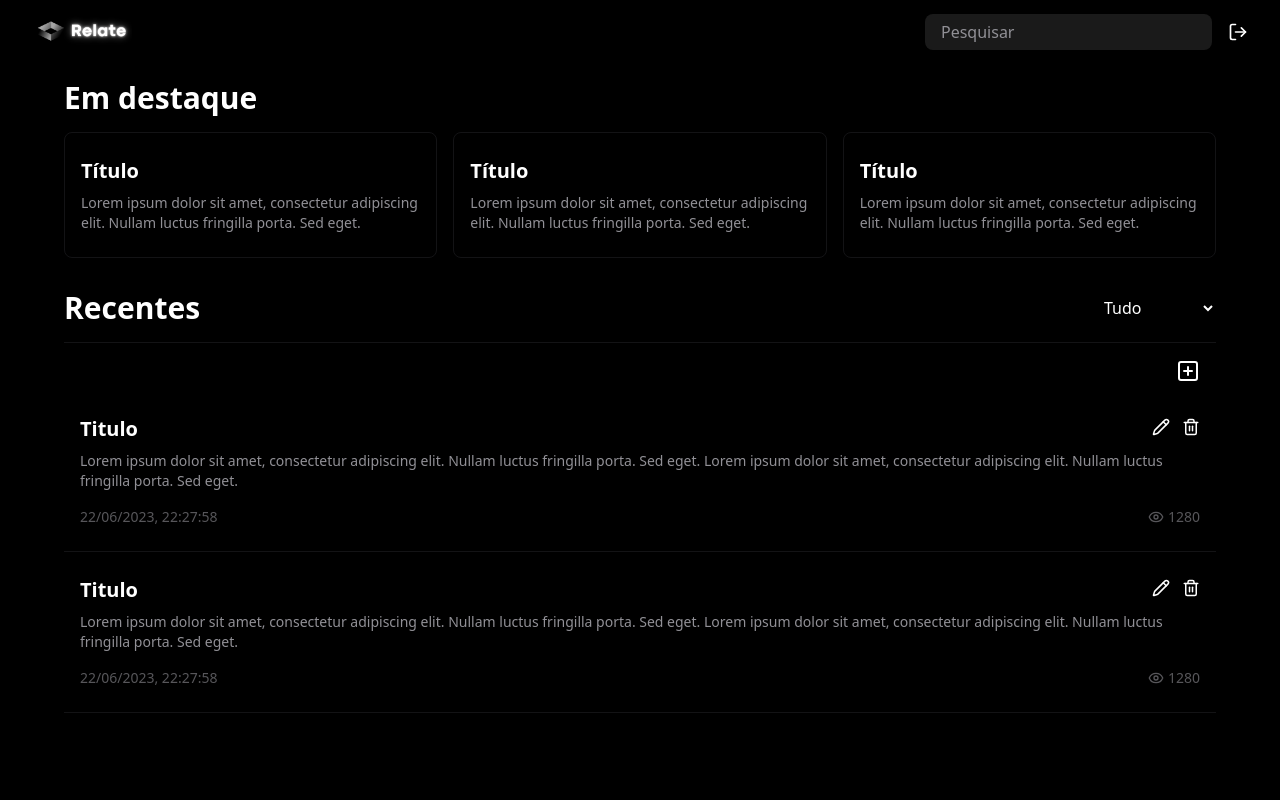
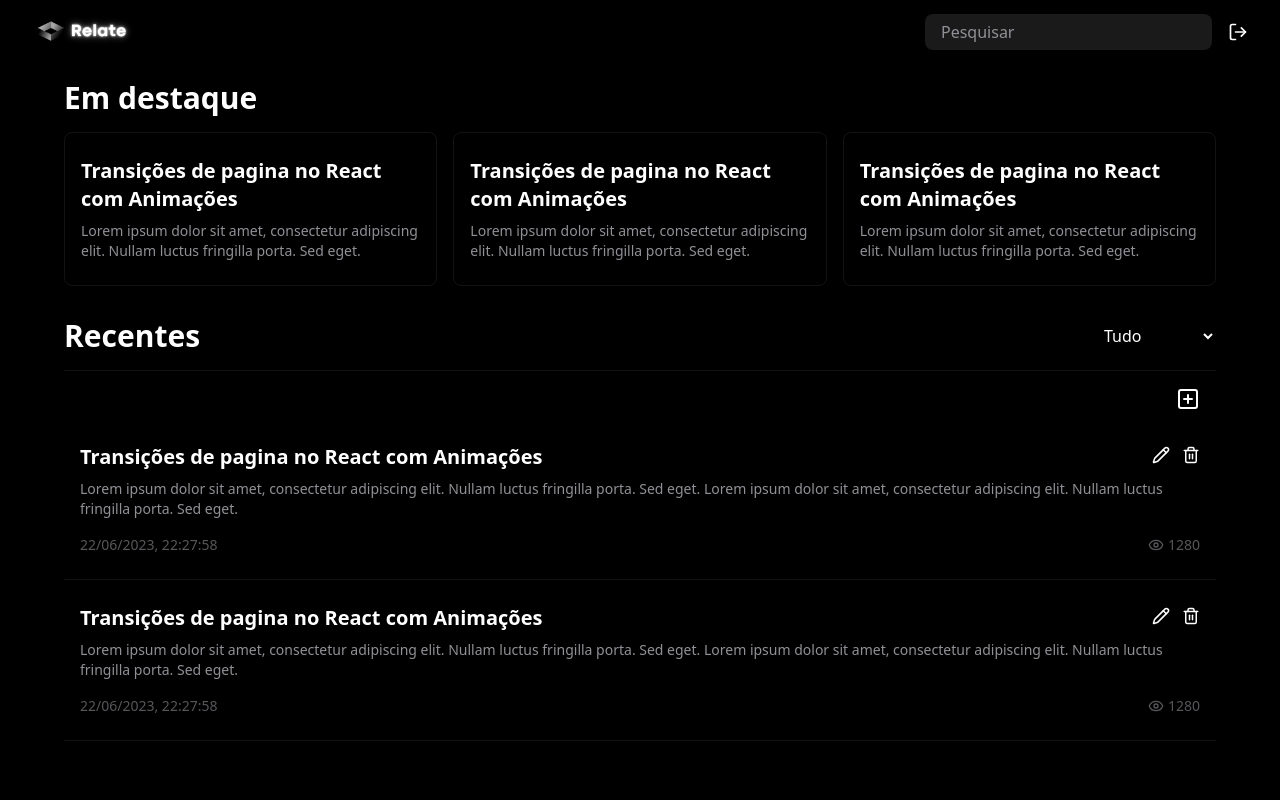
Before and after one commit to jonathanoliveirarocha/relate, a React (Vite) app in the folder new-frontend/: page /articles in a window 1280 px wide. Shown: the top 800 px of the page. Built offline with nearby package versions, Linux system fonts and the light colour scheme.

Commit message:
Reducing title size

```diff
--- a/new-frontend/src/index.css
+++ b/new-frontend/src/index.css
@@ -33,9 +33,16 @@ body {
 .text-subtitle {
   font-weight: 600;
   margin-bottom: 1rem;
-  font-size: 1.5rem;
-  line-height: 2rem;
+  font-size: 1.25rem;
+  line-height: 1.75rem;
   color: white;
+}
+
+@media (min-width: 768px) {
+  .text-subtitle {
+    font-size: 1.5rem;
+    line-height: 2rem;
+  }
 }
 
 .limited-text {
--- a/new-frontend/src/pages/Articles.jsx
+++ b/new-frontend/src/pages/Articles.jsx
@@ -131,7 +131,7 @@ const FeaturedArticles = () => (
         .map((_, index) => (
           <FeaturedCard
             key={index}
-            title="Título"
+            title="Transições de pagina no React com Animações"
             description="Lorem ipsum dolor sit amet, consectetur adipiscing elit. Nullam luctus fringilla porta. Sed eget."
           />
         ))}
@@ -158,7 +158,7 @@ const RecentArticles = ({ isAuthenticated, onEdit, onDelete, setCategory }) => (
         .map((_, index) => (
           <ArticleCard
             key={index}
-            title="Titulo"
+            title="Transições de pagina no React com Animações"
             description="Lorem ipsum dolor sit amet, consectetur adipiscing elit. Nullam luctus fringilla porta. Sed eget. Lorem ipsum dolor sit amet, consectetur adipiscing elit. Nullam luctus fringilla porta. Sed eget."
             onEdit={onEdit}
             onDelete={onDelete}
--- a/new-frontend/src/pages/NewArticle.jsx
+++ b/new-frontend/src/pages/NewArticle.jsx
@@ -81,7 +81,7 @@ const ArticleForm = ({
 
 const ArticlePreview = ({ title, body }) => (
   <div className="h-full overflow-auto">
-    <h1 className="text-4xl text-white font-bold mb-4">{title}</h1>
+    <h1 className="text-3xl md:text-4xl text-white font-bold mb-4">{title}</h1>
     <div
       dangerouslySetInnerHTML={{ __html: body }}
       className="prose prose-invert max-w-none text-primary"
--- a/new-frontend/src/pages/ReadArticle.jsx
+++ b/new-frontend/src/pages/ReadArticle.jsx
@@ -3,7 +3,7 @@ import Header from "../components/Header";
 import Footer from "../components/Footer";
 
 const ArticleHeader = ({ title }) => (
-  <h2 className="text-4xl font-bold mb-4 text-left">{title}</h2>
+  <h2 className="text-3xl md:text-4xl font-bold mb-4 text-left">{title}</h2>
 );
 
 const ArticleSection = ({ children, className }) => (
@@ -50,7 +50,9 @@ export default function ReadArticle() {
             mollis varius. Sed tempus, lectus ut lobortis tristique, dui quam
             lacinia magna, vel sodales urna lectus placerat nisi.
           </ArticleSection>
-          <h3 className="text-2xl font-semibold mt-8 mb-2">Subtítulo</h3>
+          <h3 className="text-xl md:text-2xl font-semibold mt-8 mb-2">
+            Subtítulo
+          </h3>
           <ArticleSection>
             Lorem ipsum dolor sit amet, consectetur adipiscing elit. Nulla est
             felis, elementum id tincidunt ac, viverra eget tortor. Vivamus
```
